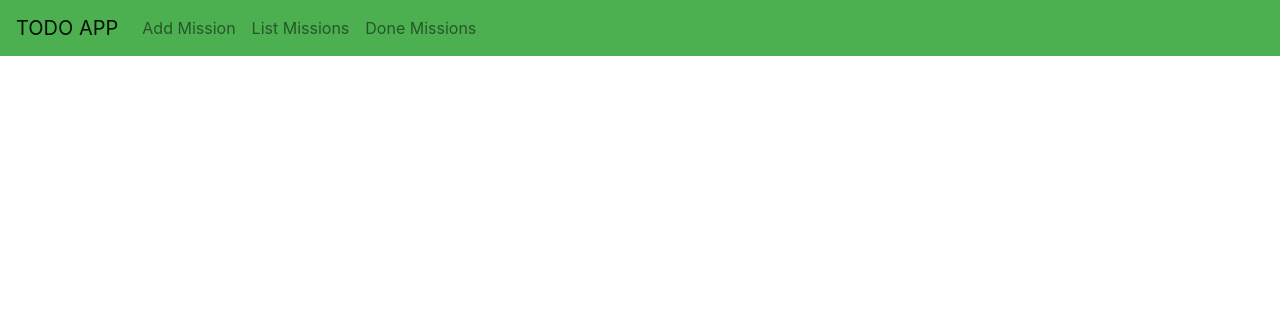
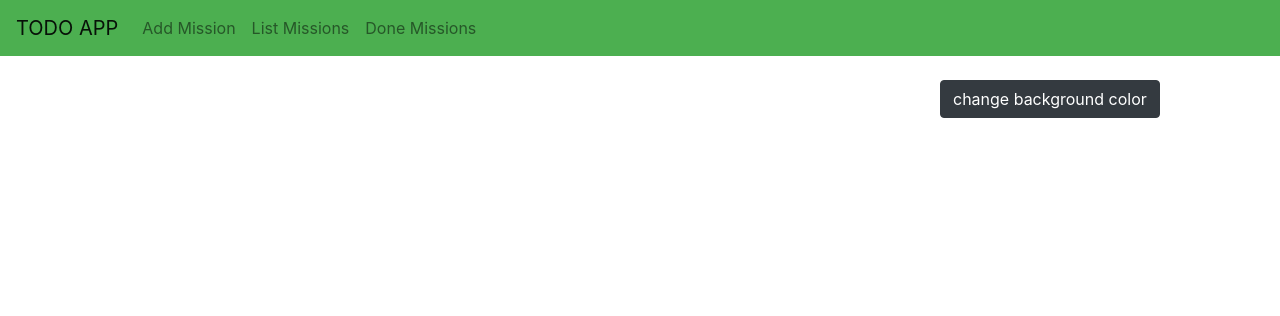
Before and after one commit to FaridJunior/todo-app, a Flask app: page / in a window 1280 px wide. Shown: the top 316 px of the page. Run offline with Flask 2, Linux system fonts and the light colour scheme; some libraries are stand-ins or nearby versions.

Commit message:
add change baskground color button

```diff
--- a/requirements.txt
+++ b/requirements.txt
@@ -5,6 +5,8 @@ Flask-WTF==0.14.2
 itsdangerous==1.1.0
 Jinja2==2.10.3
 MarkupSafe==1.1.1
+pkg-resources==0.0.0
+python-dotenv==0.10.3
 SQLAlchemy==1.3.10
 Werkzeug==0.16.0
 WTForms==2.2.1
--- /dev/null
+++ b/todo/static/javascript/jscript.js
@@ -0,0 +1,6 @@
+function change_background_color(){
+    random_num =Math.floor(Math.random()*5)
+    color_list =["#E91E63","#009688","#607D8B","#4FC3F7","#880E4F"]
+
+    document.body.style.backgroundColor = color_list[random_num];
+}
--- a/todo/templates/base.html
+++ b/todo/templates/base.html
@@ -1,16 +1,19 @@
 <!DOCTYPE html>
 <html lang="en">
+
 <head>
   <meta charset="UTF-8">
   <link rel="stylesheet" href="https://stackpath.bootstrapcdn.com/bootstrap/4.3.1/css/bootstrap.min.css"
     integrity="sha384-ggOyR0iXCbMQv3Xipma34MD+dH/1fQ784/j6cY/iJTQUOhcWr7x9JvoRxT2MZw1T" crossorigin="anonymous">
   <title>{{title}}</title>
 </head>
+
 <body>
   <!-- Image and text -->
   <nav class="navbar navbar-expand-lg navbar-light" style='background-color:#4CAF50;'>
     <a class="navbar-brand" href="#">TODO APP </a>
-  <button class="navbar-toggler" type="button" data-toggle="collapse" data-target="#navbarNav" aria-controls="navbarNav" aria-expanded="false" aria-label="Toggle navigation">
+    <button class="navbar-toggler" type="button" data-toggle="collapse" data-target="#navbarNav"
+      aria-controls="navbarNav" aria-expanded="false" aria-label="Toggle navigation">
       <span class="navbar-toggler-icon"></span>
     </button>
     <div class="collapse navbar-collapse" id="navbarNav">
@@ -27,12 +30,23 @@
       </ul>
     </div>
   </nav>
+
   <div class="container">
+    <div class="row">
+        <div class="col-9">
             {%block content%}
             {% endblock %}
           </div>
+      <div class="col-3 mt-4">
+        <button class="btn btn-dark" onclick="change_background_color()">change background color</button>
+
+      </div>
+
+    </div>
+  </div>
 
 
+  <script src="static/javascript/jscript.js"></script>
   <script src="https://code.jquery.com/jquery-3.3.1.slim.min.js"
     integrity="sha384-q8i/X+965DzO0rT7abK41JStQIAqVgRVzpbzo5smXKp4YfRvH+8abtTE1Pi6jizo"
     crossorigin="anonymous"></script>
@@ -43,4 +57,5 @@
     integrity="sha384-JjSmVgyd0p3pXB1rRibZUAYoIIy6OrQ6VrjIEaFf/nJGzIxFDsf4x0xIM+B07jRM"
     crossorigin="anonymous"></script>
 </body>
+
 </html>
```
Also changed, not shown: 1 other file. Lines whose indentation alone changed are shown as unchanged.
